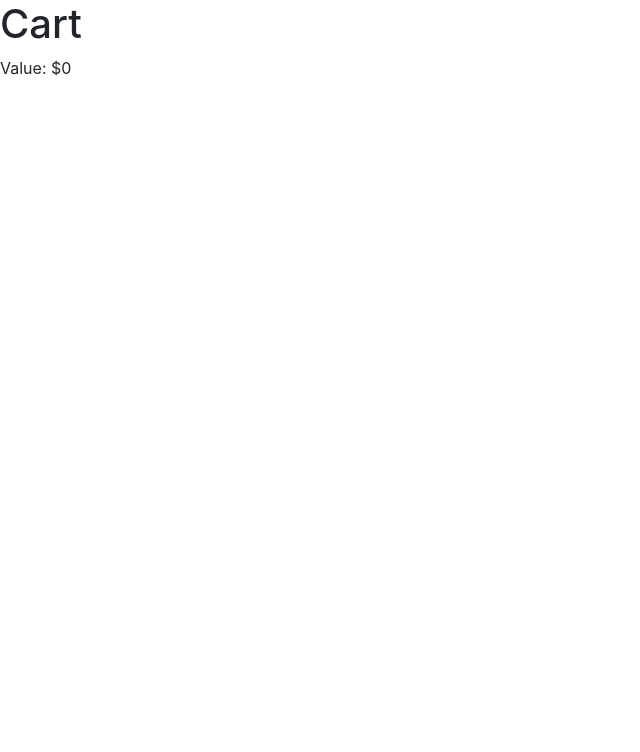
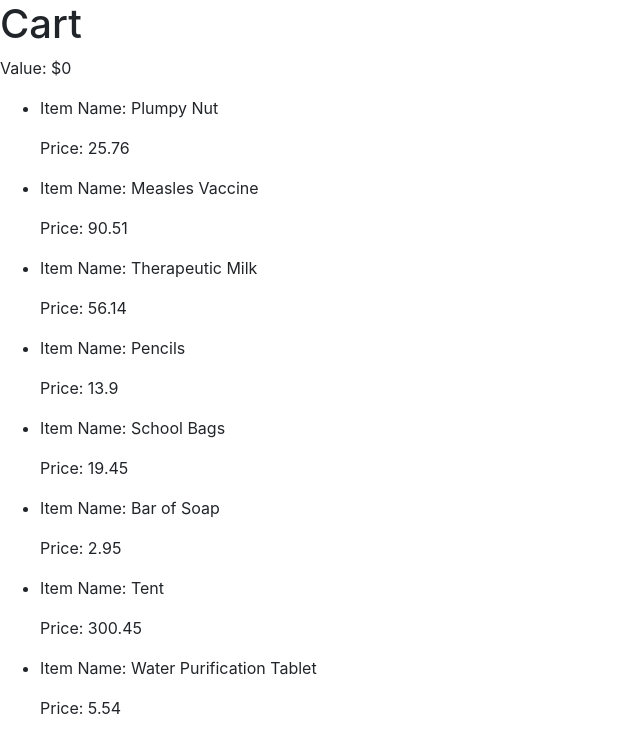
Before and after one commit to edward-hong/interview-assessment, a React (Create React App) app: page / in a window 1280 px wide. Shown: the top 752 px of the page, without its empty margins (0-640 px from the left). Built offline with nearby package versions, Linux system fonts and the light colour scheme.

Commit message:
Read data and render list of items

```diff
--- a/src/App.tsx
+++ b/src/App.tsx
@@ -1,8 +1,18 @@
 import Cart from './Cart'
+
+import data from './data/items.json'
 
 const App = () => (
 	<div>
 		<Cart value={0} />
+		<ul>
+			{data.map(({ name, price }, i) => (
+				<li key={i}>
+					<p>Item Name: {name}</p>
+					<p>Price: {price}</p>
+				</li>
+			))}
+		</ul>
 	</div>
 )
 
```
